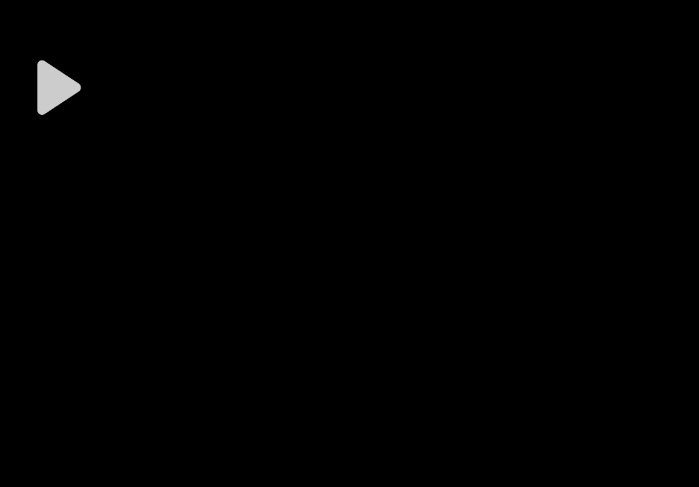
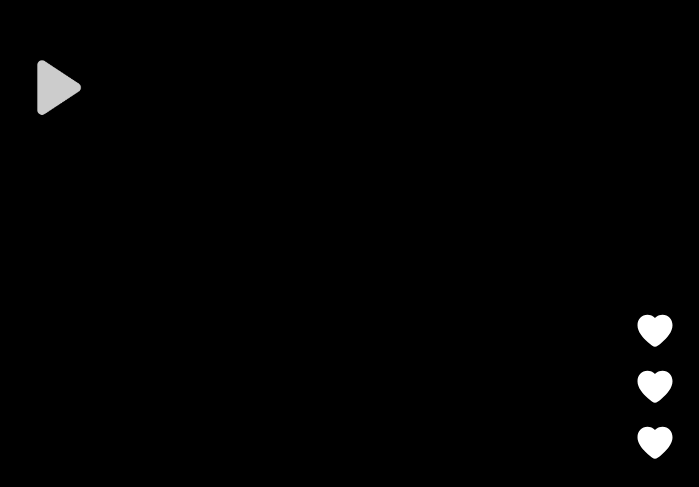
Before and after one commit to nvvvrro/tiktok-clone, a React (Vite) app: page / in a window 1280 px wide. Shown: the part 313-800 px from the top of the page, without its empty margins (581-1280 px from the left). Built offline with nearby package versions, Linux system fonts and the light colour scheme.

Commit message:
feat(Root): start working on videos actions

```diff
--- /dev/null
+++ b/src/components/VideoPlayer/VideoPlayerActions.jsx
@@ -0,0 +1,19 @@
+import React from "react";
+import { Heart } from "../../../assets/icons/Heart";
+import styles from "./styles.module.css";
+
+export const VideoPlayerActions = () => {
+  return (
+    <aside className={styles.actions}>
+      <div className={styles.action}>
+        <Heart />
+      </div>
+      <div className={styles.action}>
+        <Heart />
+      </div>
+      <div className={styles.action}>
+        <Heart />
+      </div>
+    </aside>
+  );
+};
--- a/src/components/VideoPlayer/index.jsx
+++ b/src/components/VideoPlayer/index.jsx
@@ -1,31 +1,35 @@
 import { useRef, useState } from "react";
 import styles from "./styles.module.css";
+import clsx from "clsx";
+import { VideoPlayerActions } from "./VideoPlayerActions";
 
-const videoSRC =
-  "https://v16-webapp.tiktok.com/7b4fa75e68a50e07647624fb9d4a90e5/61f07861/video/tos/useast2a/tos-useast2a-pve-0068/5a8daafb2eb746c099215a2001635600/?a=1988&br=4490&bt=2245&cd=0%7C0%7C1%7C0&ch=0&cr=0&cs=0&cv=1&dr=0&ds=3&er=&ft=XOQ9-33Znz7ThA6HGlXq&l=202201251622090102230780192332D885&lr=tiktok_m&mime_type=video_mp4&net=0&pl=0&qs=0&rc=M3I1Ojw6ZmpvOjMzNzczM0ApNDU0NThlaDxkNzw0ODk0OmdoYjBmcjRvMjZgLS1kMTZzc2MwLy1fNV8wYTJgNjEuNTA6Yw%3D%3D&vl=&vr=";
-
-export const VideoPlayer = () => {
-  const video = useRef();
+export const VideoPlayer = ({ src }) => {
+  const video = useRef(null);
   const [playing, setPlaying] = useState(false);
 
   const handlePlay = () => {
-    if (playing) {
-      video.current.pause();
-    } else {
-      video.current.play();
-    }
+    const { current: videoElement } = video;
+    playing ? videoElement.pause() : videoElement.play();
+
     setPlaying(!playing);
   };
+
+  const playerCn = clsx(styles.player, {
+    [styles.hidden]: playing,
+  });
 
   return (
     <div>
       <video
+        loop
         ref={video}
         className={styles.video}
-        src={videoSRC}
+        src={src}
         controls={false}
+        onClick={handlePlay}
       />
-      <button onClick={handlePlay} className={styles.player}></button>
+      <i className={playerCn} onClick={handlePlay} />
+      <VideoPlayerActions />
     </div>
   );
 };
--- a/src/components/VideoPlayer/styles.module.css
+++ b/src/components/VideoPlayer/styles.module.css
@@ -1,6 +1,6 @@
 .video {
+  height: 100%;
   width: 100%;
-  height: 100%;
 }
 
 .wrapper {
@@ -8,15 +8,34 @@
 }
 
 .player {
-  width: 62px;
-  height: 62px;
   background-color: transparent;
   background-image: url("/assets/player.png");
+  background-position: center center;
+  background-repeat: no-repeat;
   background-size: contain;
-  background-repeat: no-repeat;
-  background-position: center center;
-  position: absolute;
+  border: 0;
+  height: 62px;
   inset: 0;
   margin: auto;
-  border: 0;
+  position: absolute;
+  width: 62px;
 }
+
+.hidden {
+  opacity: 0;
+}
+
+.actions {
+  position: absolute;
+  bottom: 16px;
+  right: 16px;
+}
+
+.action {
+  color: #fff;
+  display: flex;
+  flex-direction: column;
+  justify-content: center;
+  align-items: center;
+  scroll-snap-type: y mandatory;
+}
```
